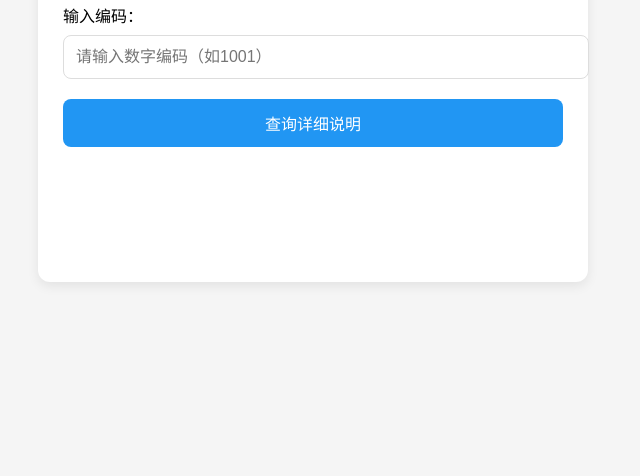
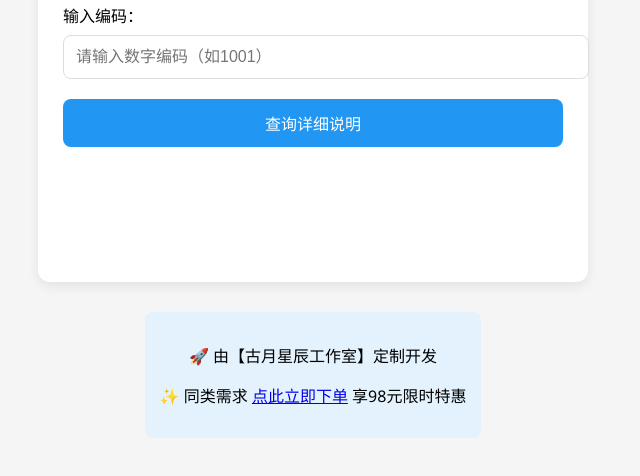
Before and after one commit to GYXC-111/GYXC-re01-one, a plain HTML site: page 基础数据编码查询.html in a window 1280 px wide. Shown: the part 122-598 px from the top of the page, without its empty margins (327-967 px from the left). Drawn offline with Linux system fonts and the light colour scheme.

Commit message:
Update 基础数据编码查询.html

```diff
--- a/基础数据编码查询.html
+++ b/基础数据编码查询.html
@@ -129,5 +129,9 @@
             codeInput.focus();
         });
     </script>
+    <div style="text-align:center;margin-top:30px;padding:15px;background:#e3f2fd;border-radius:8px">
+  <p>🚀 由【古月星辰工作室】定制开发</p>
+  <p>✨ 同类需求 <a href="[您的猪八戒店铺链接]">点此立即下单</a> 享98元限时特惠</p>
+</div>
 </body>
 </html>
```
